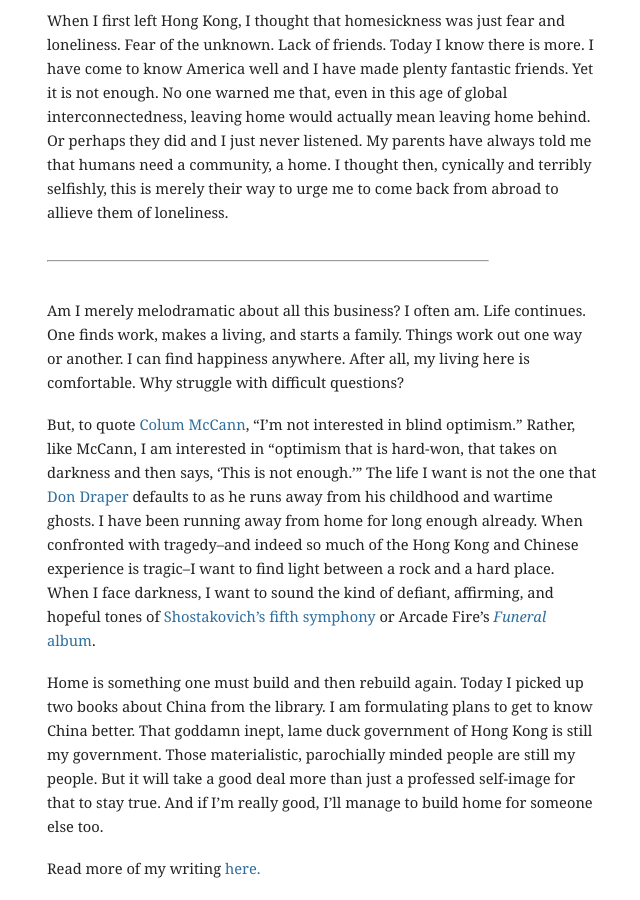
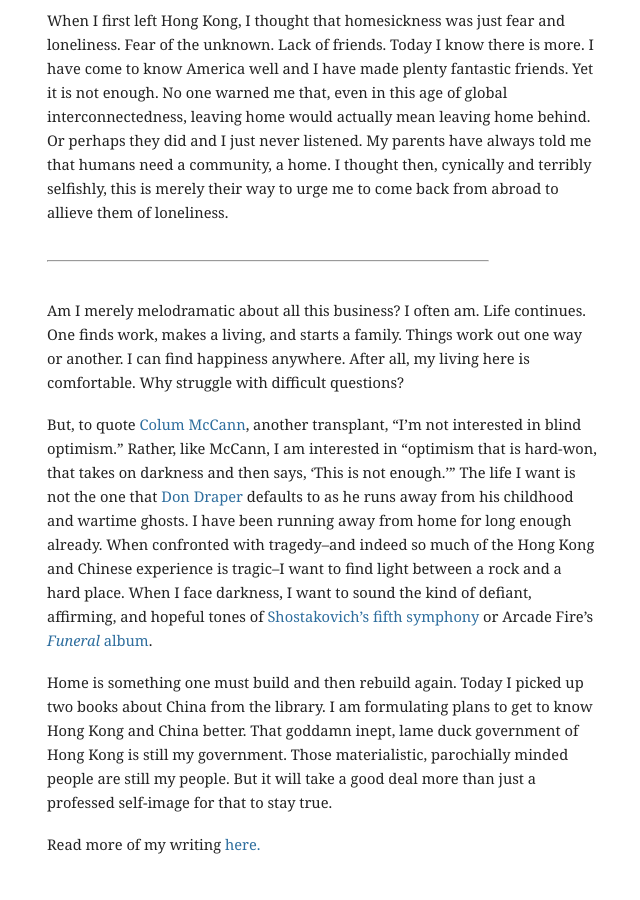
Before and after one commit to mbwong/mbwong.github.com, a Jekyll site: the page built from _posts/2013-07-14-home.md, in a window 1280 px wide and 900 px high, scrolled down 2294 px. Shown: the whole window, without its empty margins (303-943 px from the left). Built offline with Jekyll 4.4.1, drawn with Linux system fonts in a browser that asks for light colours; after the commit the page ends 3170 px from its top, so only the background shows below that.

Commit message:
Update 2013-07-14-home.md

```diff
--- a/_posts/2013-07-14-home.md
+++ b/_posts/2013-07-14-home.md
@@ -44,11 +44,11 @@
 
 Am I merely melodramatic about all this business? I often am. Life continues. One finds work, makes a living, and starts a family. Things work out one way or another. I can find happiness anywhere. After all, my living here is comfortable. Why struggle with difficult questions?
 
-But, to quote [Colum McCann][mccann], "I’m not interested in blind optimism." Rather, like McCann, I am interested in "optimism that is hard-won, that takes on darkness and then says, ‘This is not enough.'" The life I want is not the one that [Don Draper][madmen] defaults to as he runs away from his childhood and wartime ghosts. I have been running away from home for long enough already. When confronted with tragedy--and indeed so much of the Hong Kong and Chinese experience is tragic--I want to find light between a rock and a hard place. When I face darkness, I want to sound the kind of defiant, affirming, and hopeful tones of [Shostakovich's fifth symphony][bernstein] or Arcade Fire's [_Funeral_ album][arcadefire].
+But, to quote [Colum McCann][mccann], another transplant, "I’m not interested in blind optimism." Rather, like McCann, I am interested in "optimism that is hard-won, that takes on darkness and then says, ‘This is not enough.'" The life I want is not the one that [Don Draper][madmen] defaults to as he runs away from his childhood and wartime ghosts. I have been running away from home for long enough already. When confronted with tragedy--and indeed so much of the Hong Kong and Chinese experience is tragic--I want to find light between a rock and a hard place. When I face darkness, I want to sound the kind of defiant, affirming, and hopeful tones of [Shostakovich's fifth symphony][bernstein] or Arcade Fire's [_Funeral_ album][arcadefire].
 
 [mccann]: http://www.nytimes.com/2013/06/02/magazine/colum-mccanns-radical-empathy.html?pagewanted=all
 [madmen]: https://medium.com/sterling-cooper-draper-pryce/e96804523838
 [arcadefire]: http://pitchfork.com/reviews/albums/452-funeral/
 [bernstein]: http://www.youtube.com/watch?v=ogJFXqYEYd8
 
-Home is something one must build and then rebuild again. Today I picked up two books about China from the library. I am formulating plans to get to know China better. That goddamn inept, lame duck government of Hong Kong is still my government. Those materialistic, parochially minded people are still my people. But it will take a good deal more than just a professed self-image for that to stay true. And if I'm really good, I'll manage to build home for someone else too.
+Home is something one must build and then rebuild again. Today I picked up two books about China from the library. I am formulating plans to get to know Hong Kong and China better. That goddamn inept, lame duck government of Hong Kong is still my government. Those materialistic, parochially minded people are still my people. But it will take a good deal more than just a professed self-image for that to stay true.
```
